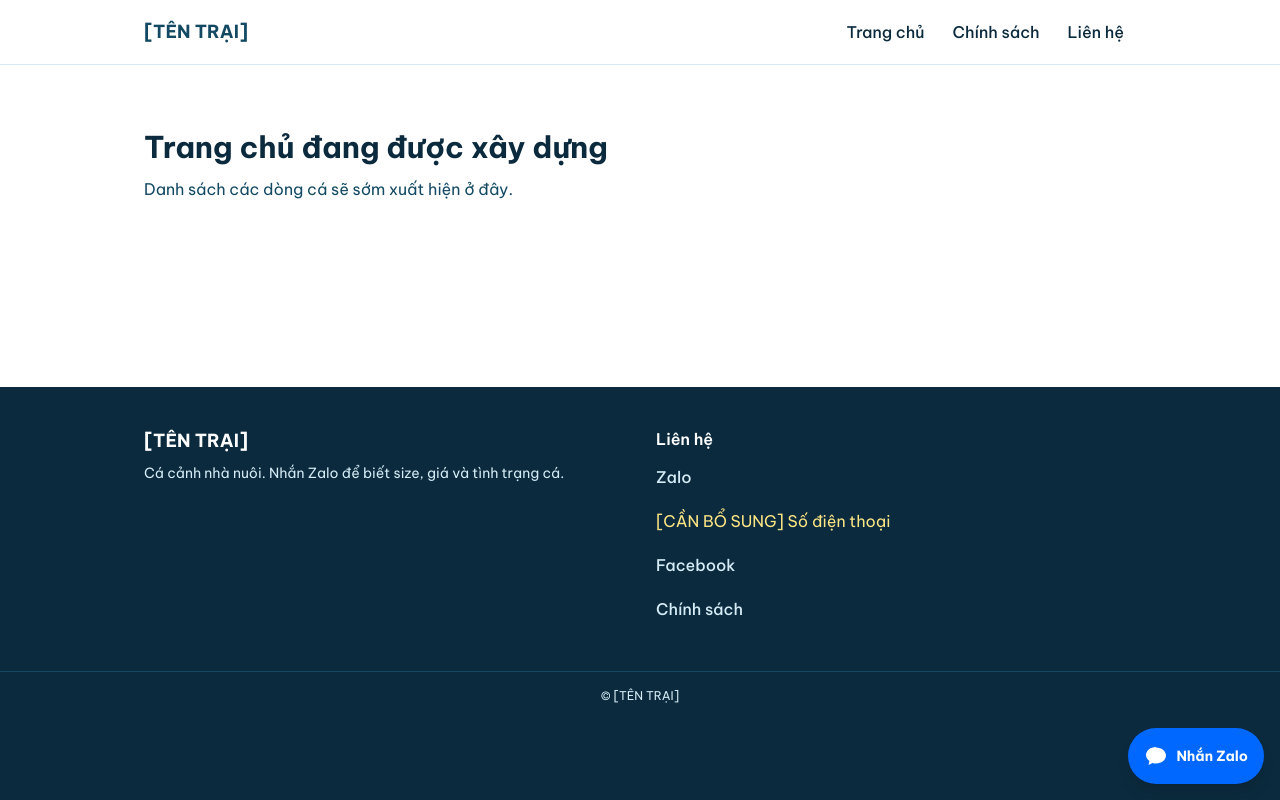
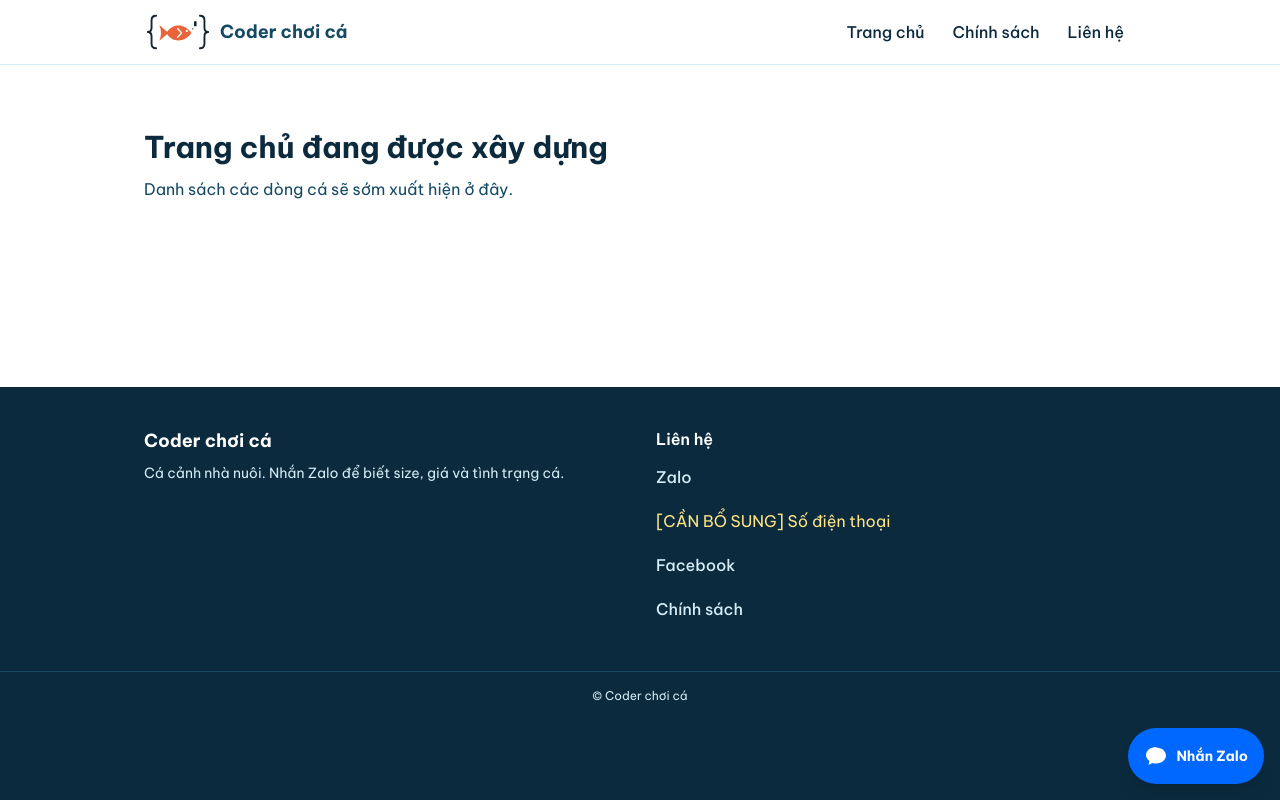
Before and after one commit to mquangdev/fish-selling, a Next.js app: page / in a window 1280 px wide. Built offline with nearby package versions, Linux system fonts and the light colour scheme; no server answers.

Commit message:
feat: set site name and show logo in header
Use "Coder choi ca" as the site name and render the logo next to it.

Co-Authored-By: Claude Sonnet 5.5 <noreply@anthropic.com>

```diff
--- a/components/Header.tsx
+++ b/components/Header.tsx
@@ -1,3 +1,4 @@
+import Image from "next/image";
 import Link from "next/link";
 import MobileMenu, { type NavLink } from "@/components/MobileMenu";
 import { SITE_NAME } from "@/lib/site";
@@ -14,8 +15,16 @@ export default function Header() {
       <div className="relative mx-auto flex h-16 max-w-5xl items-center justify-between px-4">
         <Link
           href="/"
-          className="flex min-h-11 items-center text-lg font-bold text-ocean-800"
+          className="flex min-h-11 items-center gap-2 text-lg font-bold text-ocean-800"
         >
+          <Image
+            src="/logo.svg"
+            alt=""
+            width={68}
+            height={40}
+            priority
+            className="h-10 w-auto"
+          />
           {SITE_NAME}
         </Link>
 
--- a/lib/site.ts
+++ b/lib/site.ts
@@ -9,8 +9,7 @@ function readEnv(value: string | undefined): string | null {
   return trimmed ? trimmed : null;
 }
 
-/** Placeholder until the owner provides the farm name. */
-export const SITE_NAME = "[TÊN TRẠI]";
+export const SITE_NAME = "Coder chơi cá";
 export const SITE_DESCRIPTION =
   "Cá cảnh nhà nuôi: pleco và molly khỏe, dễ nuôi. Nhắn Zalo để biết size và giá.";
 
```
